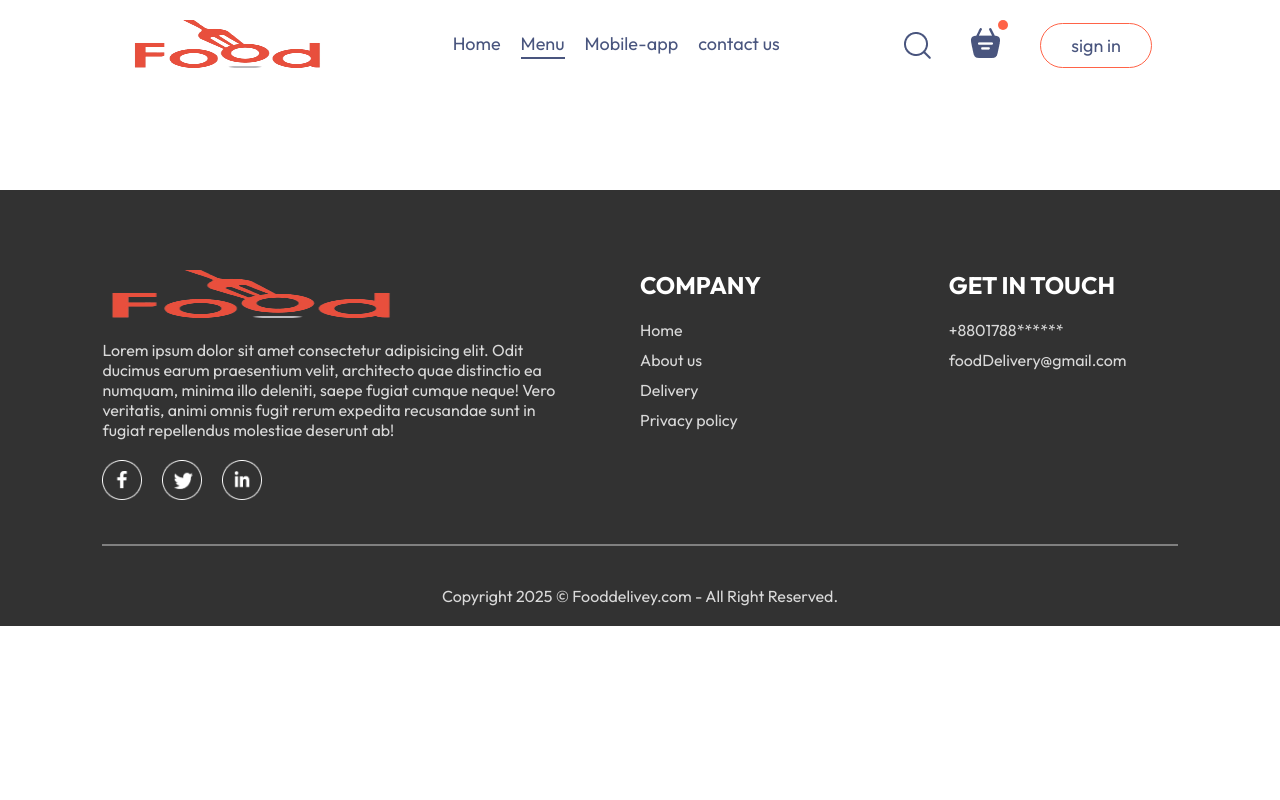
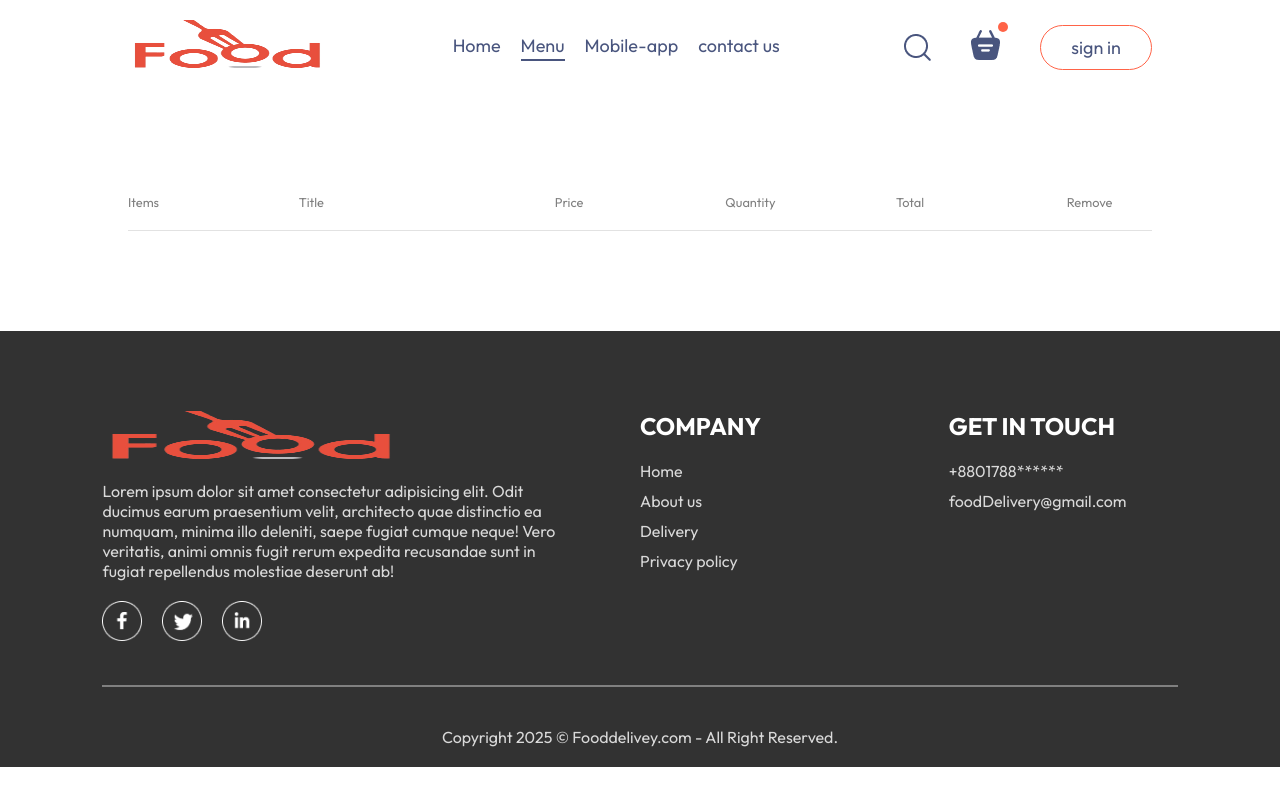
Before and after one commit to mainuddinR/SPL2, a React (Vite) app in the folder frontend/: page /cart in a window 1280 px wide. Built offline with nearby package versions, Linux system fonts and the light colour scheme.

Commit message:
adding cart

```diff
--- a/frontend/src/components/Navbar/Navbar.jsx
+++ b/frontend/src/components/Navbar/Navbar.jsx
@@ -9,7 +9,7 @@
   return (
     <div className='navbar'>
       {/* <img src={assets.delivery_logo} alt="" className='' /> */}
-      <img src={assets.FoodLogo} alt="" className='logo' />
+      <Link to='/'><img src={assets.FoodLogo} alt="" className='logo' /></Link>
       <ul className="navbar-menu">
         <Link to='/' onClick={()=>setMenu("home")} className={menu==="home"?"active":""}>Home</Link>
         <a href='#explore-menu' onClick={()=>setMenu("menu")} className={menu==="menu"?"active":""}>Menu</a>
@@ -20,7 +20,7 @@
       <div className="navbar-right">
         <img src={assets.search_icon} alt="" />
         <div className="navbar-search_icon">
-            <img src={assets.basket_icon} alt="" />
+           <Link to='/cart'><img src={assets.basket_icon} alt="" /></Link>
             <div className="dot"></div>
         </div>
         <button onClick={()=>setShowLogin(true)}>sign in</button>
--- a/frontend/src/pages/Cart/Cart.css
+++ b/frontend/src/pages/Cart/Cart.css
@@ -0,0 +1,27 @@
+.cart{
+    margin-top: 100px;
+}
+.cart-items-title{
+    display: grid;
+    grid-template-columns: 1fr 1.5fr 1fr 1fr 1fr 0.5fr;
+    align-items:center;
+    color:gray;
+    font-size: max(1vw,12px);
+}
+
+.cart-items-item{
+   margin:10px 0px;
+   color:black ;
+}
+.cart-items-item img{
+    width:50px;
+}
+.cart hr{
+    height: 1px;
+    background-color: #e2e2e2;
+    border: none;
+
+}
+.cart-items-item .cross{
+    cursor: pointer;
+}
--- a/frontend/src/pages/Cart/Cart.jsx
+++ b/frontend/src/pages/Cart/Cart.jsx
@@ -1,9 +1,43 @@
-import React from 'react'
+import React, { useContext } from 'react'
 import './Cart.css'
+import { StoreContext } from '../../context/StoreContext'
 const Cart = () => {
+
+  const { cartItems, food_list, removeFromCart } = useContext(StoreContext);
+
+
   return (
-    <div>
-
+    <div className='cart'>
+      <div className='cart-items'>
+        <div className='cart-items-title'>
+          <p>Items</p>
+          <p>Title</p>
+          <p>Price</p>
+          <p>Quantity</p>
+          <p>Total</p>
+          <p>Remove</p>
+        </div>
+        <br />
+        <hr />
+        {food_list.map((item, index) => {
+          if (cartItems[item._id] > 0) {
+            return (
+              <div>
+                <div className="cart-items-title cart-items-item">
+                  {/* <p>{item.name}</p> */}
+                  <img src={item.image} alt="" />
+                  <p>{item.name}</p>
+                  <p>${item.price}</p>
+                  <p>{cartItems[item._id]}</p>
+                  <p>${item.price * cartItems[item._id]}</p>
+                  <p onClick={()=>removeFromCart(item._id)} className='cross'>x</p>
+                </div>
+                <hr />
+              </div>
+            )
+          }
+        })}
+      </div>
     </div>
   )
 }
```
